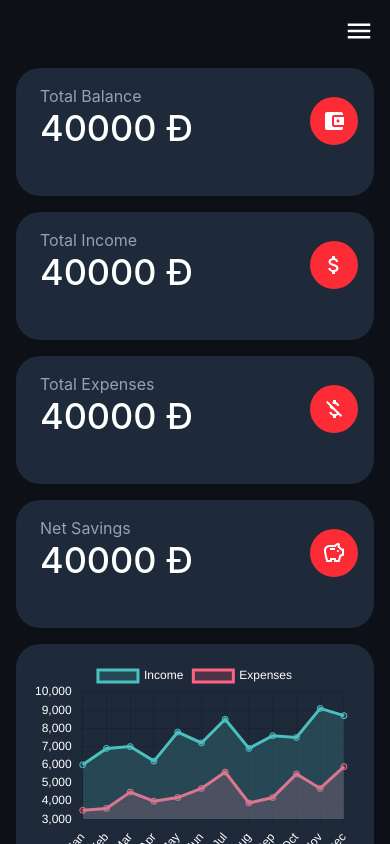
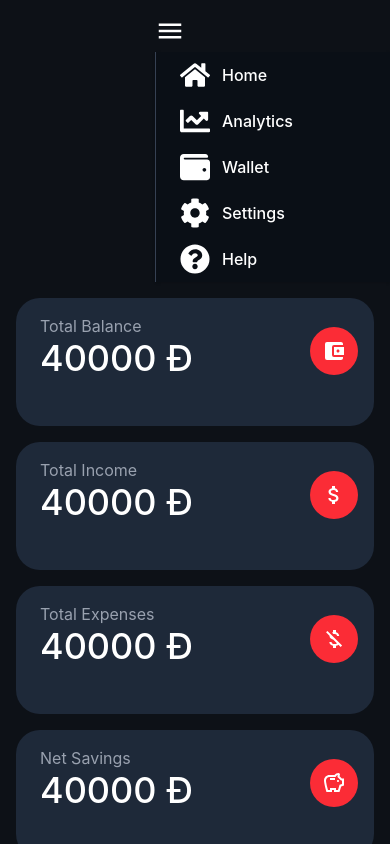
Before and after one commit to rigby200602/expense-tracking, a React (Vite) app: page / in a window 390 px wide. Both pictures are taken after a click on the button 359 px from the left and 31 px from the top of the page. Shown: the top 844 px of the page. Built offline with nearby package versions, Linux system fonts and the light colour scheme.

Commit message:
feat: integrate sidebar data and component into Navbar for mobile view

```diff
--- a/src/components/Navbar.tsx
+++ b/src/components/Navbar.tsx
@@ -3,7 +3,8 @@ import { Link } from "react-router";
 import { FaRegUserCircle, FaArrowDown } from "react-icons/fa";
 import { IoMdMenu } from "react-icons/io";
 import { useAppContext } from "../context/AppContext";
-
+import { sidebarData as data } from "../assets/testData";
+import SidebarItem from "./Sidebar/SidebarItem";
 
 const Navbar = () => {
   const {
@@ -76,11 +77,23 @@ const Navbar = () => {
       {/* Mobile divices */}
       <div className="md:hidden">
         <button
-          onClick={() => setIsCollapsed(curr => !curr)}
+          onClick={() => setIsCollapsed((curr) => !curr)}
           className="mr-4 mt-4"
         >
           <IoMdMenu className="text-white text-3xl" />
         </button>
+        <ul className={`h-full flex flex-col z-50 pl-4 border-l border-gray-700 bg-[#0A0F16] shadow-sm transition-all duration-300 ease-in-out
+        ${isCollapsed ? "hidden" : "w-full"}`}
+        >
+          {data.map((item) => (
+            <SidebarItem
+              key={item.label}
+              Icon={item.Icon}
+              label={item.label}
+              url={item.url}
+            />
+          ))}
+        </ul>
       </div>
     </div>
   );
```
